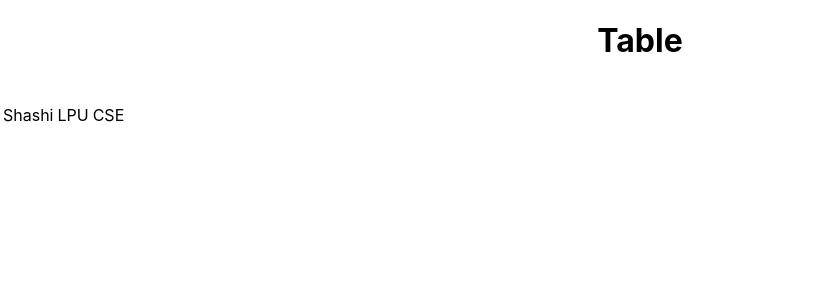
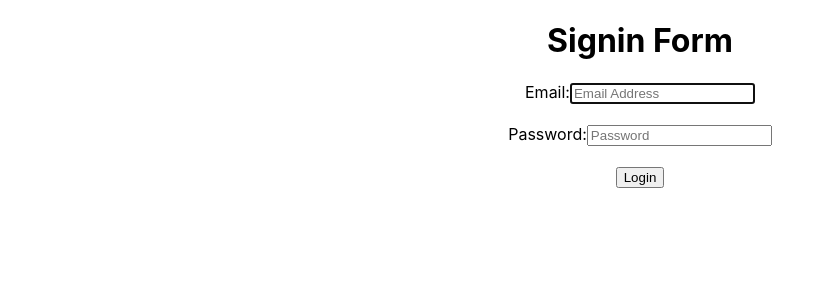
Before and after one commit to Cipher-Schools/RJ7-Practice, a React (Create React App) app: page / in a window 1280 px wide. Shown: the top 300 px of the page, without its empty margins (0-831 px from the left). Built offline with nearby package versions, Linux system fonts and the light colour scheme.

Commit message:
Jan 25 Ref, Memo and introduction to HOC

```diff
--- a/src/App.js
+++ b/src/App.js
@@ -29,6 +29,7 @@ import UpdateLifeCycle from "./components/UpdateLifeCycle";
 import Hero from "./components/ErrorLifeCycle/Hero";
 import ErrorBoundary from "./components/ErrorLifeCycle/ErrorBoundary";
 import Table from "./components/Fragment/Table";
+import FormRef from "./components/FormRef";
 
 // import "./components/Forms.css";
 
@@ -36,7 +37,8 @@ class App extends React.Component {
   render() {
     return (
       <div className="App">
-        <Table />
+        <FormRef />
+        {/* <Table /> */}
         {/* <Home /> */}
         {/* ----------- Error Handling ------------ */}
         {/* <ErrorBoundary>
--- /dev/null
+++ b/src/components/FormRef.js
@@ -0,0 +1,43 @@
+import React, { Component } from "react";
+
+class FormRef extends Component {
+  constructor(props) {
+    super(props);
+
+    this.emailRef = React.createRef("");
+    this.passwordRef = React.createRef("");
+  }
+
+  componentDidMount() {
+    this.emailRef.current.focus();
+    console.log(this.emailRef);
+  }
+
+  handleLogin = (e) => {
+    e.preventDefault();
+    console.log(this.emailRef.current.value, this.passwordRef.current.value);
+    alert(`Email: ${this.emailRef.current.value} and Password : ${this.passwordRef.current.value}`);
+  };
+
+  render() {
+    console.log("FormRef Component Rendered");
+    return (
+      <div>
+        <h1>Signin Form</h1>
+        <form onSubmit={(e) => this.handleLogin(e)}>
+          <label name="email">Email:</label>
+          <input type="text" placeholder="Email Address" ref={this.emailRef} />
+          <br />
+          <br />
+          <label name="password">Password:</label>
+          <input type="text" placeholder="Password" ref={this.passwordRef} />
+          <br />
+          <br />
+          <input type="submit" value="Login" />
+        </form>
+      </div>
+    );
+  }
+}
+
+export default FormRef;
--- a/src/components/Pure/Home.js
+++ b/src/components/Pure/Home.js
@@ -11,19 +11,19 @@ class Home extends Component {
     };
   }
 
-  //   componentDidMount() {
-  //     setInterval(() => {
-  //       this.setState({
-  //         name: "shashi",
-  //       });
-  //     }, 2000);
-  //   }
+  componentDidMount() {
+    setInterval(() => {
+      this.setState({
+        name: "shashi",
+      });
+    }, 2000);
+  }
 
-  handleBtn = () => {
-    this.setState({
-      data: [...this.state.data, 5],
-    });
-  };
+  // handleBtn = () => {
+  //   this.setState({
+  //     data: [...this.state.data, 5],
+  //   });
+  // };
 
   render() {
     console.log("---------- Parent Component --------------");
--- a/src/components/Pure/RegurlarComp.js
+++ b/src/components/Pure/RegurlarComp.js
@@ -7,4 +7,4 @@ class RegurlarComp extends Component {
   }
 }
 
-export default RegurlarComp;
+export default React.memo(RegurlarComp);
```
Also changed, not shown: src/components/HOC/ClickCounter.js (added, +23 -0 lines), src/components/HOC/MouseOverCounter.js (added, +9 -0 lines), src/components/HOC/WithCounter.js (added, +7 -0 lines).
